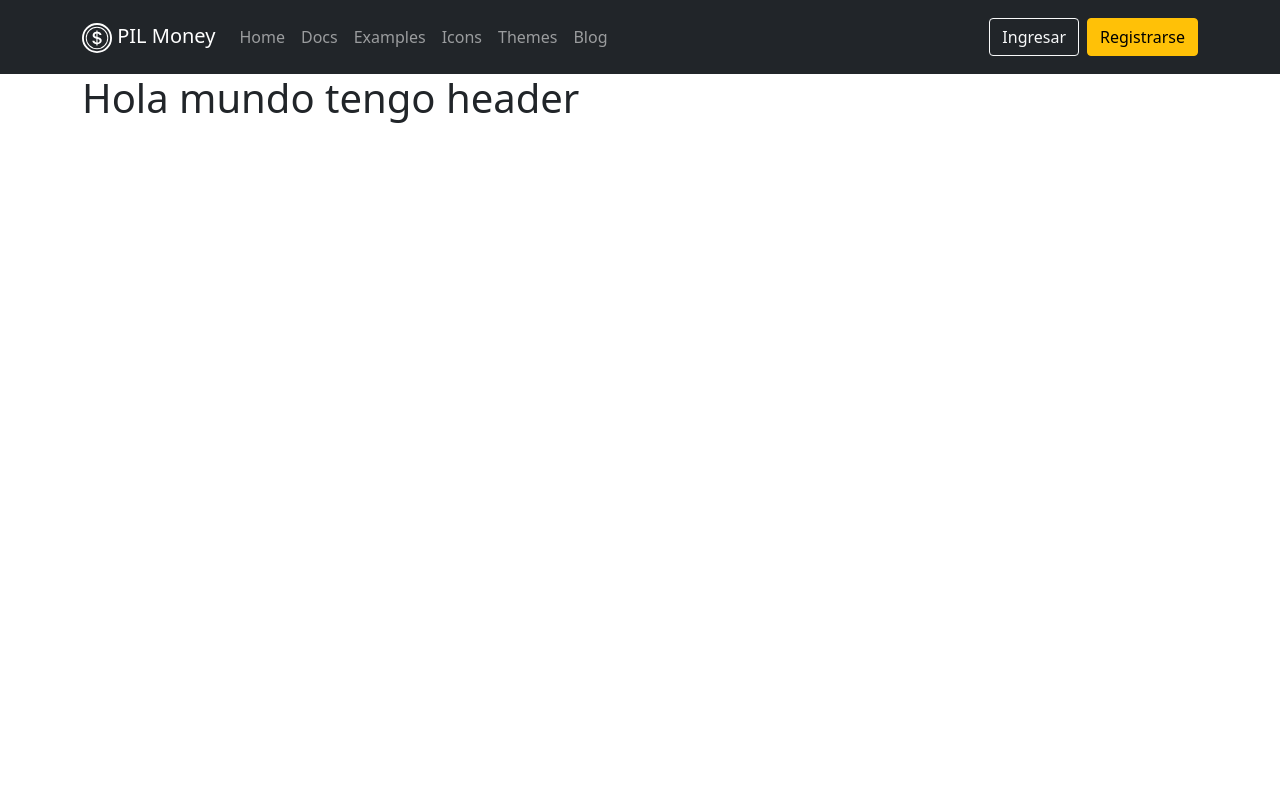
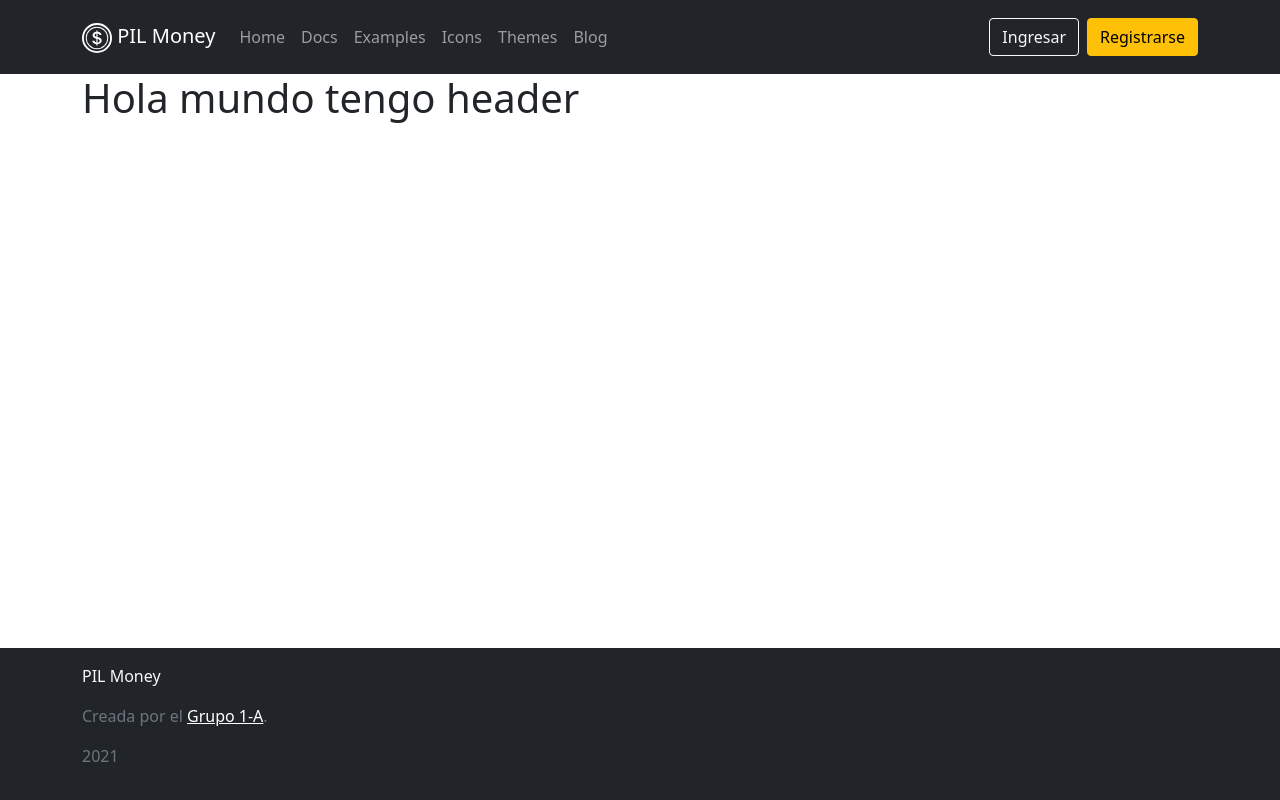
Before and after one commit to pgPilfs/grupo1a-g1a, an Angular app in the folder frontend/: page / in a window 1280 px wide. Built offline with nearby package versions, Linux system fonts and the light colour scheme.

Commit message:
Agregar footer

```diff
--- a/frontend/src/app/app.component.html
+++ b/frontend/src/app/app.component.html
@@ -1,5 +1,14 @@
-<app-header></app-header>
-<main class="container-xl">
-
-    <h1>Hola mundo tengo header</h1>
-</main>
+<!-- Contenedor flex para tener un sticky footer -->
+<div class="d-flex flex-column h-100">
+  <!-- Header de la app con navbar -->
+  <app-header></app-header>
+  <!-- Main content y Footer wrapeados en contenedor flex para hacer sticky al footer -->
+  <!-- Main content -->
+  <main class="flex-shrink-0">
+    <div class="container-xl">
+      <h1>Hola mundo tengo header</h1>
+    </div>
+  </main>
+  <!-- Footer -->
+  <app-footer class="mt-auto"></app-footer>
+</div>
--- a/frontend/src/app/layout/footer/footer.component.html
+++ b/frontend/src/app/layout/footer/footer.component.html
@@ -1 +1,9 @@
-<p>footer works!</p>
+<footer class="footer py-3 bg-dark text-light">
+  <div class="container-xl">
+    <p>PIL Money</p>
+    <p class="text-muted">
+      Creada por el <a href="https://github.com/pgPilfs/grupo1a-g1a" class="text-white">Grupo 1-A</a>.
+    </p>
+    <p class="text-muted">2021</p>
+  </div>
+</footer>
--- a/frontend/src/styles.css
+++ b/frontend/src/styles.css
@@ -1 +1,8 @@
 /* You can add global styles to this file, and also import other style files */
+
+/* El contenido de la página siempre ocupa todo el alto de la pantalla */
+/* Esto permite además que el footer sea sticky al margen inferior */
+html,
+body {
+  height: 100%;
+}
```
